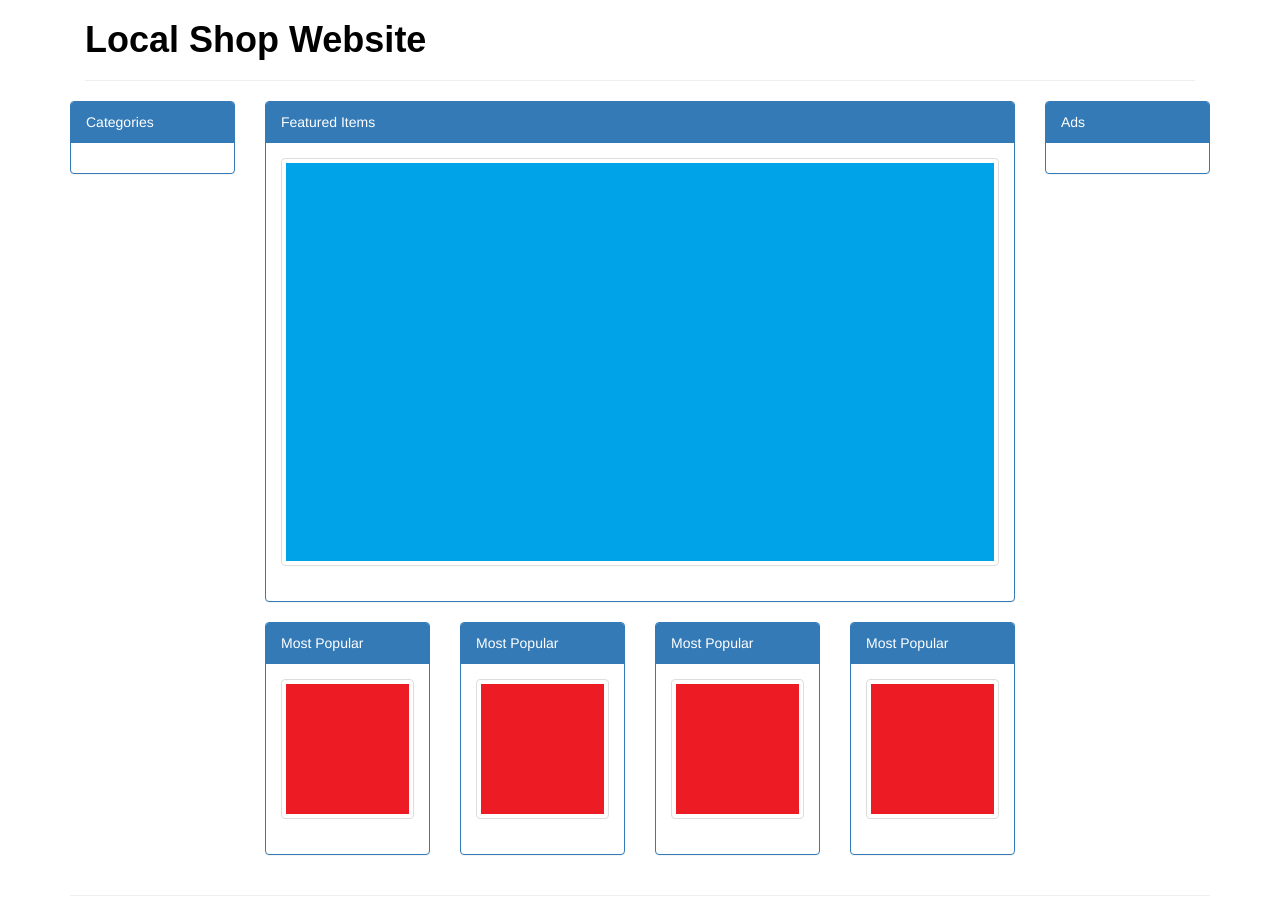
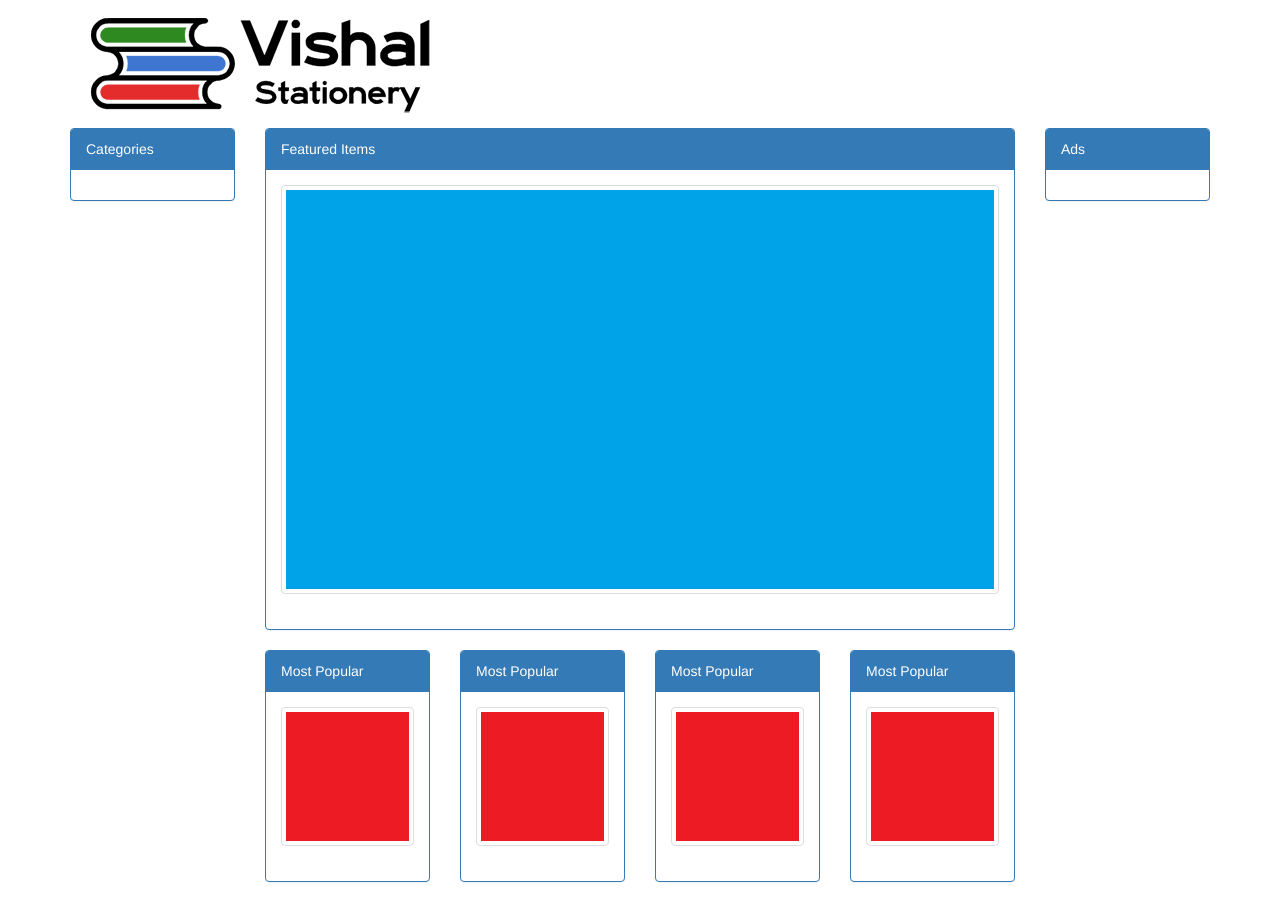
Before and after one commit to adityakamble49/local-shop-website, a website: page app/index.html in a window 1280 px wide. Shown: the top 905 px of the page. Drawn offline with nearby package versions, Linux system fonts and the light colour scheme; files that its build step writes are made by us from their sources.

Commit message:
Header Logo Added

```diff
--- a/app/index.html
+++ b/app/index.html
@@ -28,8 +28,11 @@
 
   <header class="container">
     <div class="col-sm-12">
-      <h1>Local Shop Website</h1>
-      <hr>
+      <div class="header-image">
+        <div class="thumbnail">
+        <img src="images/header-logo.png" alt="Local Shop Website">
+        </div>
+      </div>
     </div>
   </header>
 
--- a/app/styles/main.css
+++ b/app/styles/main.css
@@ -2,6 +2,12 @@ header h1{
   color: #000;
   font-family: Arial;
   font-weight: bold;
+}
+
+.header-image .thumbnail{
+  float: left;
+  border: 0;
+  margin: 10px 0;
 }
 
 body {
```
Also changed, not shown: app/images/header-logo.png (added).
